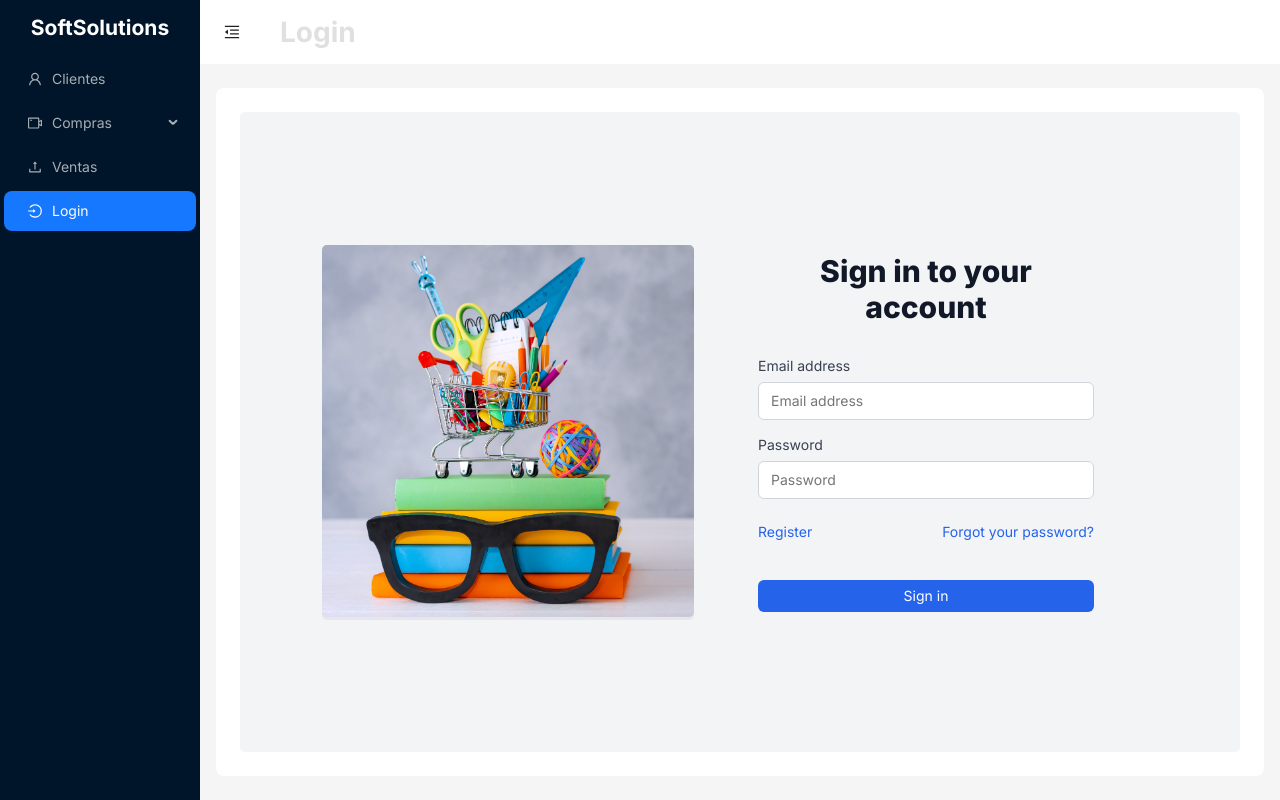
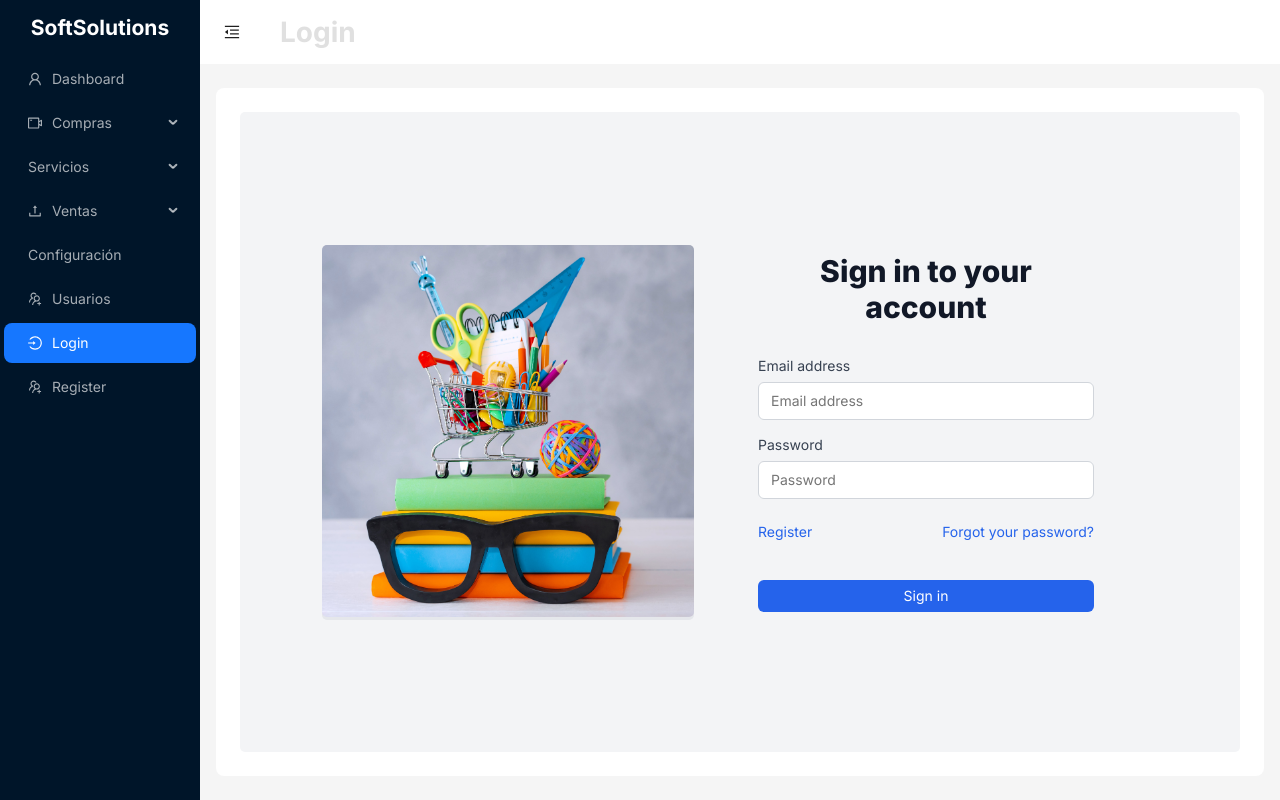
Before and after one commit to Wilpoymu/softsolutions-template, a React (Vite) app: page /login in a window 1280 px wide. Built offline with nearby package versions, Linux system fonts and the light colour scheme.

Commit message:
Another commit to keep my CAN streak going.

```diff
--- a/src/components/Layout.jsx
+++ b/src/components/Layout.jsx
@@ -15,9 +15,9 @@ const { Header, Sider, Content } = Layout;
 
 const navItems = [
   {
-    key: '/clientes',
+    key: '/dashboard',
     icon: <UserOutlined />,
-    label: 'Clientes',
+    label: 'Dashboard',
   },
   {
     key: '/compras',
@@ -36,15 +36,69 @@ const navItems = [
     ],
   },
   {
+    key: '/servicios',
+    label: 'Servicios',
+    children: [
+      {
+        key: '/servicios',
+        label: 'Servicios',
+      },
+      {
+        key: '/categorias',
+        label: 'Categorías',
+      },
+      {
+        key: '/agenda',
+        label: 'Agenda',
+      },
+    ],
+  },
+  {
     key: '/ventas',
     icon: <UploadOutlined />,
     label: 'Ventas',
+    children: [
+      {
+        key: '/ventas',
+        label: 'Ventas',
+      },
+      {
+        key: '/cotizaciones',
+        label: 'Cotizaciones',
+      },
+      {
+        key: '/pedidos',
+        label: 'Pedidos',
+      },
+      {
+        key: '/clientes',
+        icon: <UserOutlined />,
+        label: 'Clientes',
+      },
+    ],
     // Aquí no tiene submenú
+  },
+
+  {
+    key: '/configuracion',
+    label: 'Configuración',
+    // Aquí no tiene submenú
+  },
+  {
+    key: '/usuarios',
+    icon: <UsergroupAddOutlined />,
+    label: 'Usuarios',
   },
   {
     key: '/login',
     icon: <LoginOutlined />,
     label: 'Login',
+    // Aquí no tiene submenú
+  },
+  {
+    key: '/register',
+    icon: <UsergroupAddOutlined />,
+    label: 'Register',
     // Aquí no tiene submenú
   },
 ];
```
